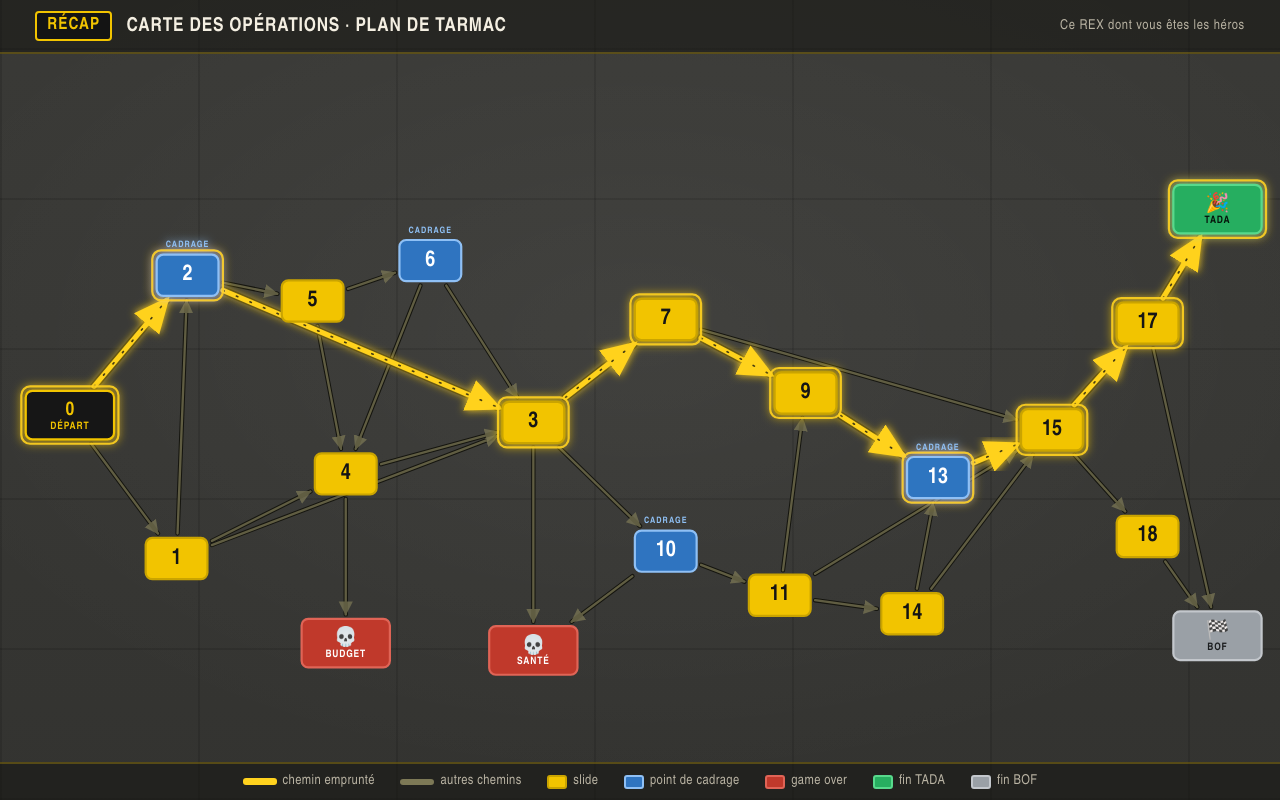
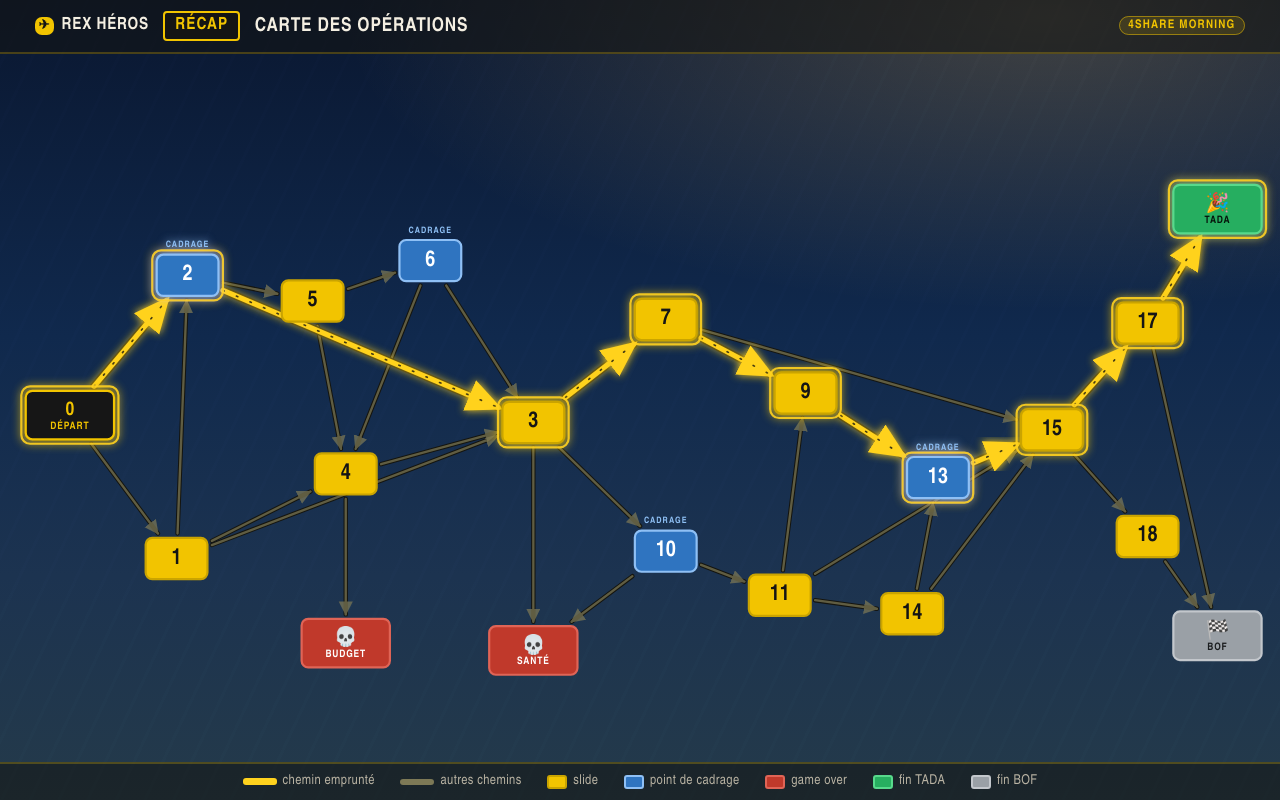
Before and after one commit to saudrix/rex-heroes, a plain HTML site: page recap.html in a window 1280 px wide. Drawn offline with Linux system fonts and the light colour scheme.

Commit message:
Recap: accord au nouveau design (fond bleu nuit, en-tete brande)

```diff
--- a/recap.html
+++ b/recap.html
@@ -24,13 +24,15 @@
     height:100vh; display:flex; flex-direction:column; overflow:hidden;
     color:var(--txt);
     font-family:"Arial Narrow","Roboto Condensed",Arial,system-ui,sans-serif;
-    background-color:#565652;                 /* béton clair */
-    background-image:
-      radial-gradient(1400px 820px at 50% 42%, rgba(255,255,255,.05), rgba(0,0,0,0) 55%),
-      linear-gradient(rgba(24,24,22,.46), rgba(24,24,22,.56)),
-      repeating-linear-gradient(0deg,  rgba(0,0,0,.16) 0 2px, transparent 2px 150px),  /* joints de dalles */
-      repeating-linear-gradient(90deg, rgba(0,0,0,.16) 0 2px, transparent 2px 198px);
+    background:
+      radial-gradient(120% 80% at 82% 2%, rgba(255,210,120,.22), rgba(255,210,120,0) 46%),
+      linear-gradient(180deg,#0a1730 0%,#10294d 42%,#1c3350 72%,#243a4a 100%),
+      repeating-linear-gradient(0deg,  rgba(0,0,0,.10) 0 2px, transparent 2px 150px),  /* joints de dalles, estompes */
+      repeating-linear-gradient(90deg, rgba(0,0,0,.10) 0 2px, transparent 2px 198px);
   }
+  .scan{position:fixed;inset:0;pointer-events:none;z-index:1;mix-blend-mode:overlay;opacity:.45;
+    background:repeating-linear-gradient(115deg, rgba(255,255,255,.05) 0 3px, transparent 3px 26px)}
+  .wrap, header, .stage, footer{position:relative;z-index:2}
   header{
     flex:0 0 auto; display:flex; align-items:center; gap:.9rem;
     padding:clamp(.5rem,1.4vh,1rem) clamp(1rem,3vw,2.2rem);
@@ -43,6 +45,9 @@
     font-weight:700; letter-spacing:.06em;
     padding:.18em .6em; font-size:clamp(.9rem,2.1vh,1.4rem);
   }
+  .brand{display:flex;align-items:center;gap:.5rem;font-weight:700;letter-spacing:.04em;font-size:clamp(.9rem,2.1vh,1.3rem)}
+  .brand .ico{width:1.4em;height:1.4em;display:grid;place-items:center;color:var(--sign-black);background:var(--paint);border-radius:7px;font-size:.78em}
+  .chip{background:rgba(242,196,0,.14);border:1px solid rgba(242,196,0,.5);color:var(--paint);border-radius:999px;padding:.2em .7em;font-weight:700;letter-spacing:.1em;font-size:clamp(.6rem,1.5vh,.85rem)}
   header h1{
     margin:0; font-weight:700; letter-spacing:.04em;
     font-size:clamp(1rem,2.4vh,1.6rem); color:var(--txt); text-transform:uppercase;
@@ -63,10 +68,12 @@
 </style>
 </head>
 <body>
+  <div class="scan"></div>
   <header>
+    <span class="brand"><span class="ico">✈</span> REX HÉROS</span>
     <span class="tag">RÉCAP</span>
-    <h1>Carte des opérations &middot; plan de tarmac</h1>
-    <span class="sub">Ce REX dont vous êtes les héros</span>
+    <h1>Carte des opérations</h1>
+    <span class="sub"><span class="chip">4SHARE MORNING</span></span>
   </header>
 
   <div class="stage">
```
